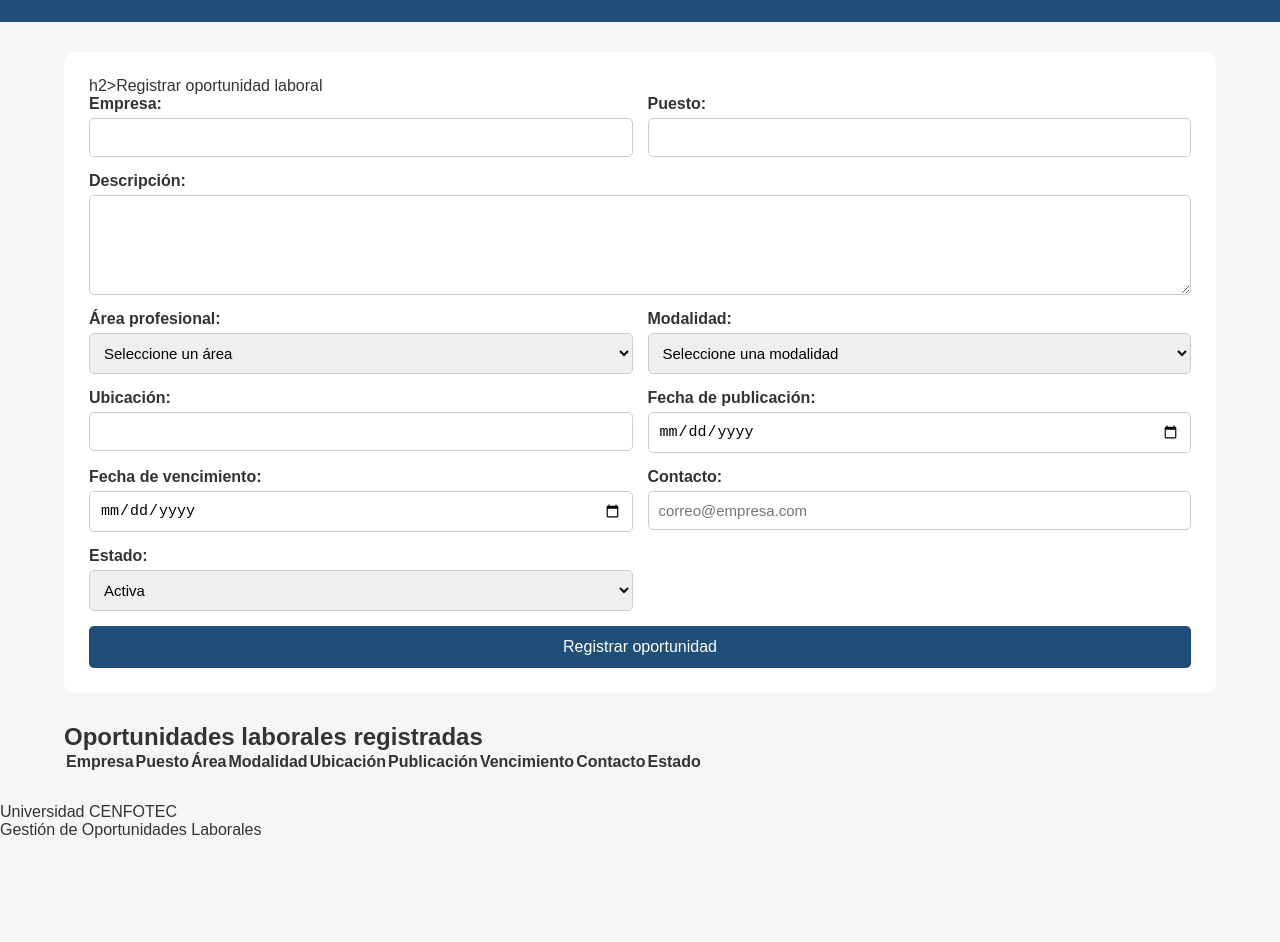
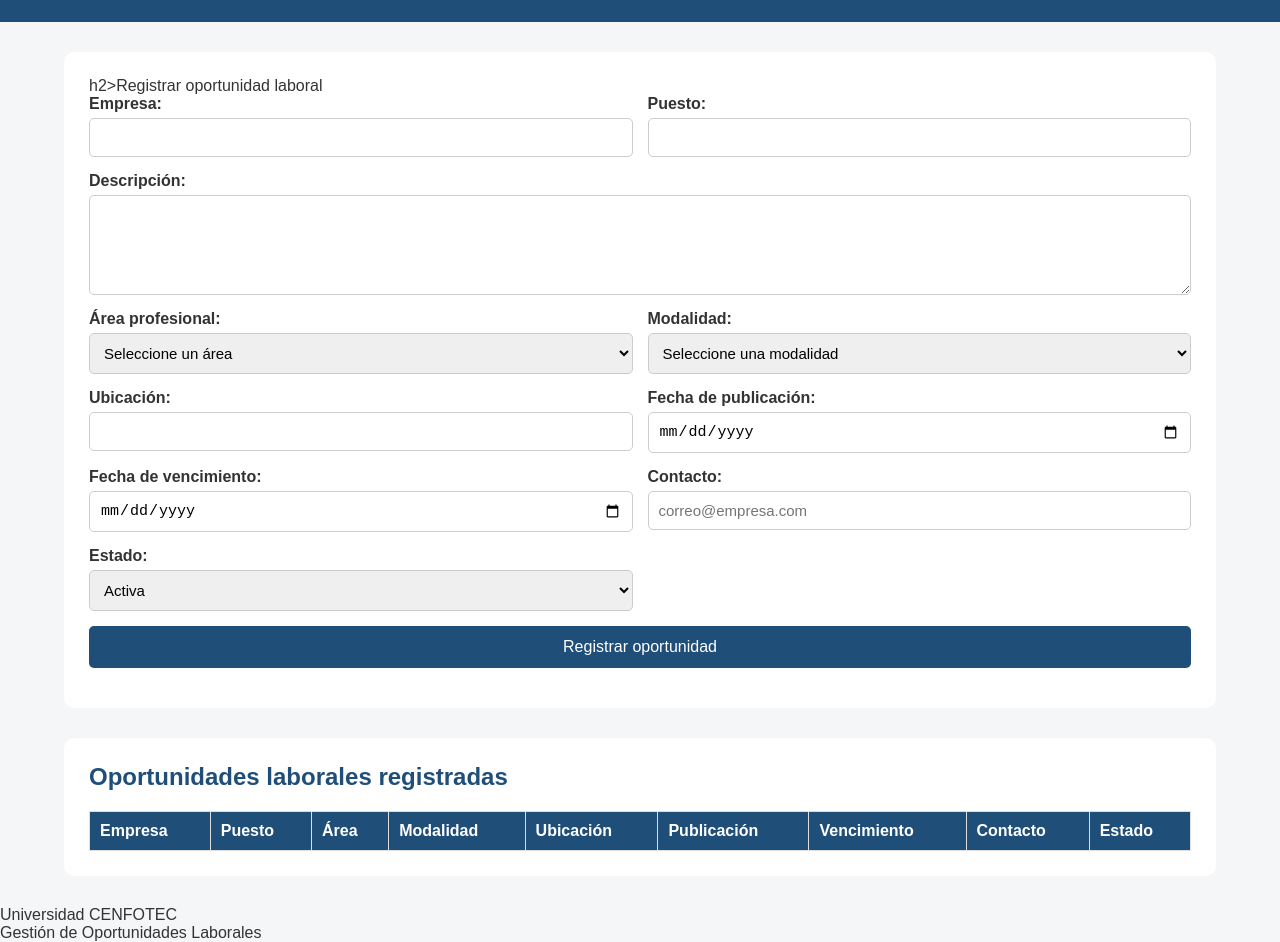
Before and after one commit to ekourbanov/Avance-2, a plain HTML site: page backend oportunidades laborales/oportunidades.html in a window 1280 px wide. Shown: the part 93-1035 px from the top of the page. Before the commit the page ends 932 px from the top, so only its background shows below. Drawn offline with Linux system fonts and the light colour scheme; a script that the page names is missing.

Commit message:
Mensaje y tabla

```diff
--- a/backend oportunidades laborales/css/oportunidades.css
+++ b/backend oportunidades laborales/css/oportunidades.css
@@ -103,3 +103,48 @@ button {
 button:hover {
     background-color: #163a5a;
 }
+/* MENSAJE */
+
+#mensaje {
+    margin-top: 15px;
+    font-weight: bold;
+}
+
+
+/* TABLA */
+
+.tabla-section {
+    background-color: white;
+    padding: 25px;
+    border-radius: 10px;
+}
+
+.tabla-section h2 {
+    margin-bottom: 20px;
+    color: #1f4e79;
+}
+
+.tabla-contenedor {
+    overflow-x: auto;
+}
+
+table {
+    width: 100%;
+    border-collapse: collapse;
+}
+
+th,
+td {
+    border: 1px solid #ddd;
+    padding: 10px;
+    text-align: left;
+}
+
+th {
+    background-color: #1f4e79;
+    color: white;
+}
+
+tr:nth-child(even) {
+    background-color: #f2f2f2;
+}
```
